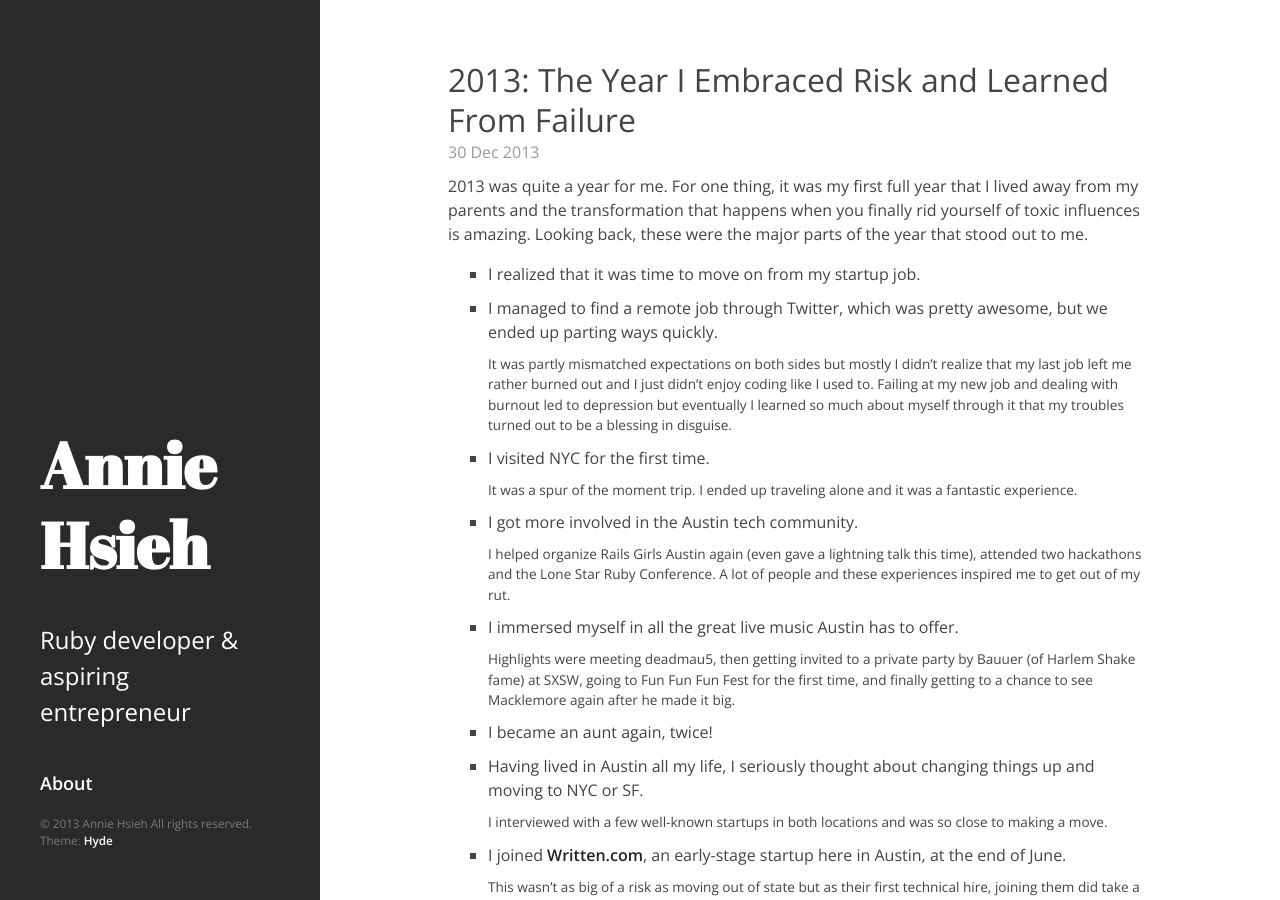
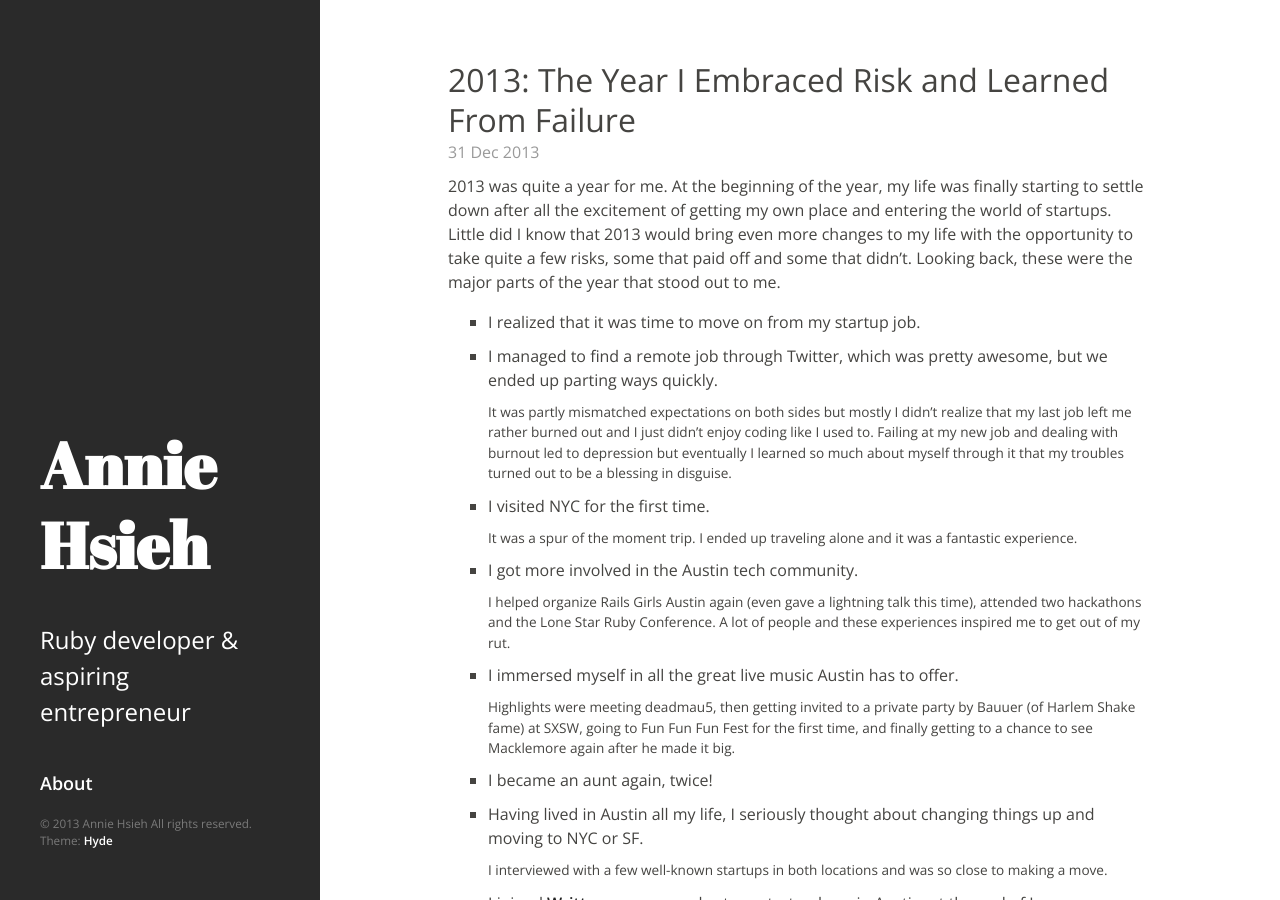
Before and after one commit to AnnieH/AnnieH.github.io, a Jekyll site: the page built from _posts/2013-12-31-year-in-review.markdown, in a window 1280 px wide and 900 px high. Built offline with Jekyll 4.4.1, drawn with Linux system fonts in a browser that asks for light colours; Markdown is read by kramdown in place of the engine named in the settings.

Commit message:
edit latest post

```diff
--- a/_posts/2013-12-30-year-in-review.markdown
+++ b/_posts/2013-12-31-year-in-review.markdown
@@ -3,7 +3,7 @@ layout: post
 title: "2013: The Year I Embraced Risk and Learned From Failure"
 ---
 
-2013 was quite a year for me. For one thing, it was my first full year that I lived away from my parents and the transformation that happens when you finally rid yourself of toxic influences is amazing. Looking back, these were the major parts of the year that stood out to me.
+2013 was quite a year for me. At the beginning of the year, my life was finally starting to settle down after all the excitement of getting my own place and entering the world of startups. Little did I know that 2013 would bring even more changes to my life with the opportunity to take quite a few risks, some that paid off and some that didn't. Looking back, these were the major parts of the year that stood out to me.
 
 - I realized that it was time to move on from my startup job.
 - I managed to find a remote job through Twitter, which was pretty awesome, but we ended up parting ways quickly.
```
